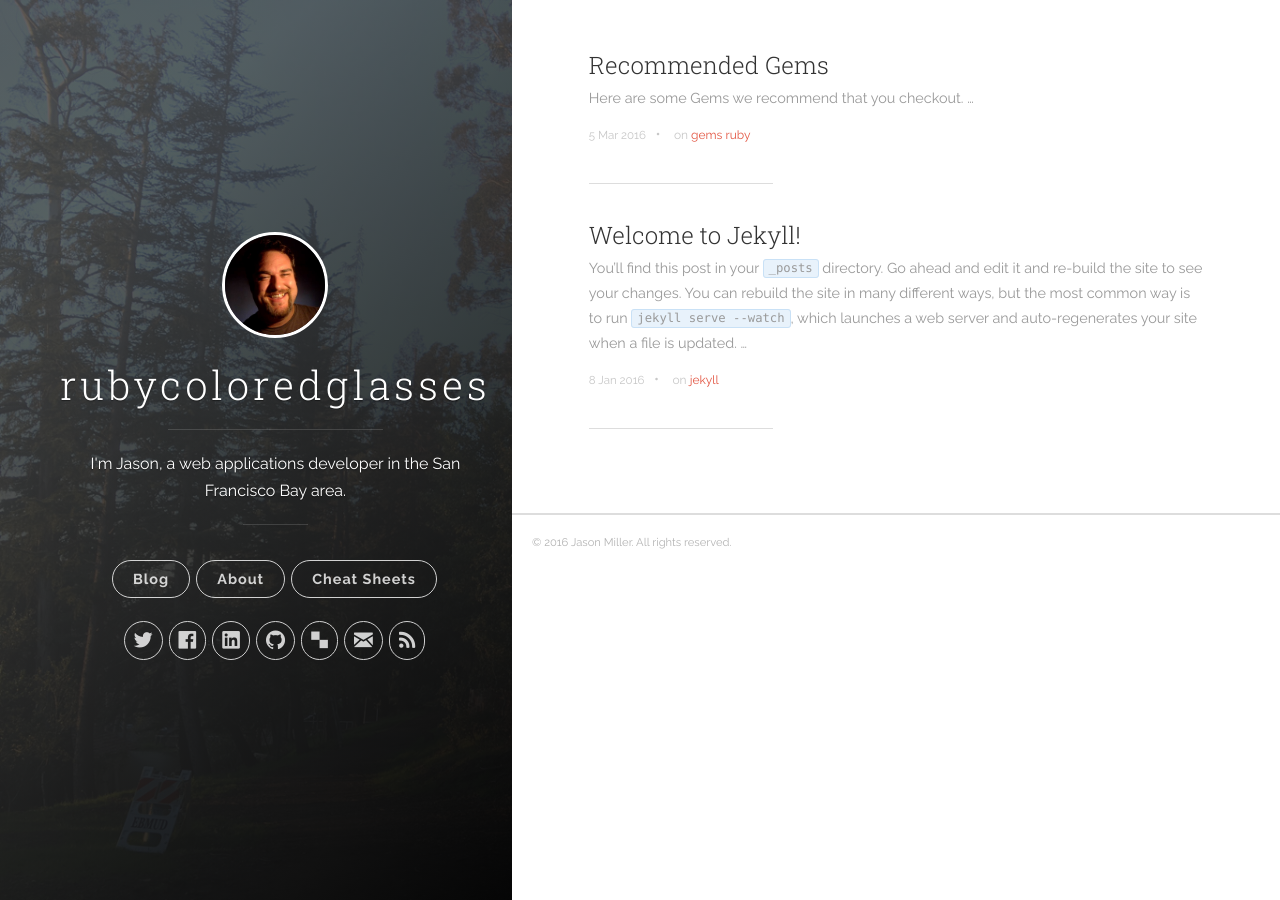
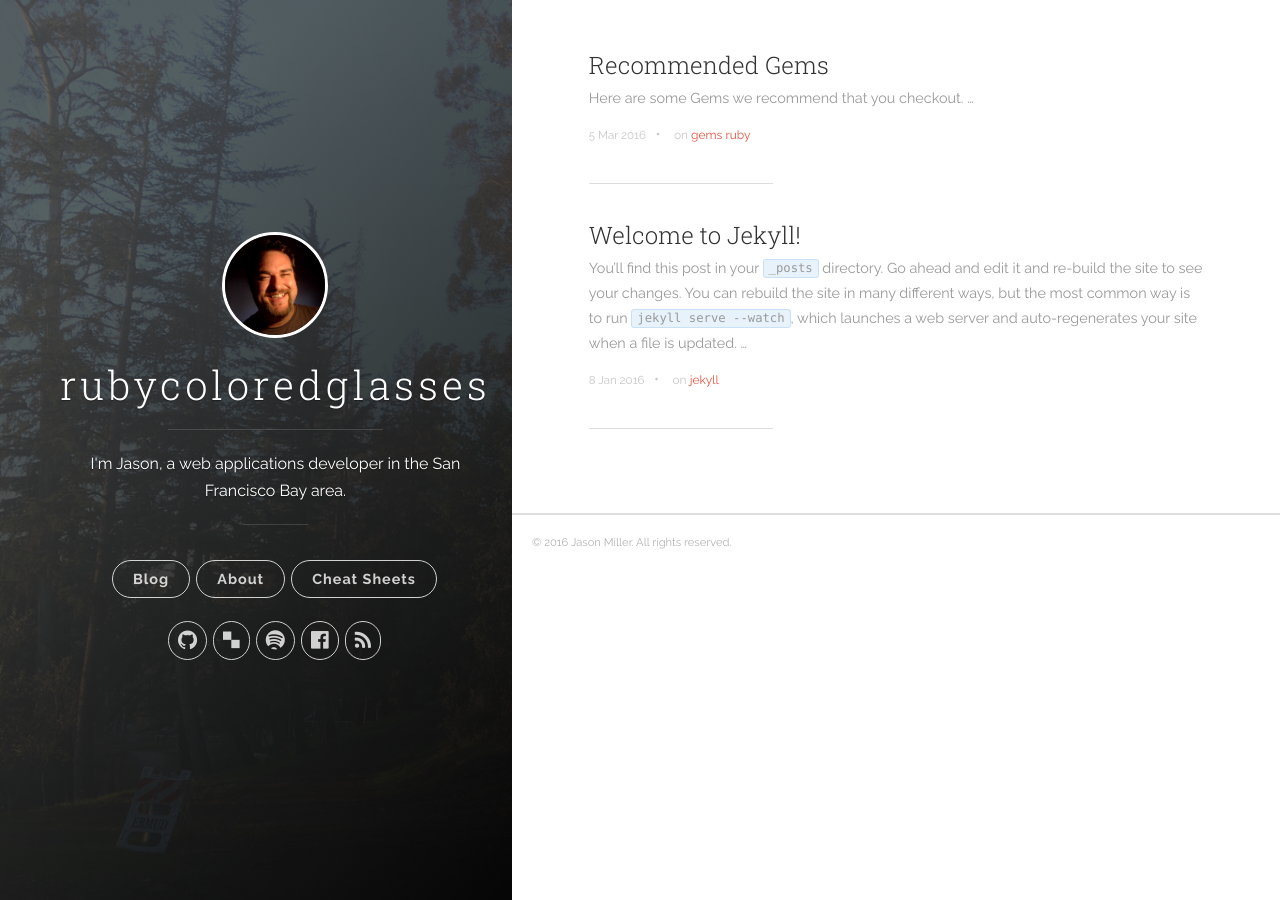
Before and after one commit to redconfetti/redconfetti.github.io, a Jekyll site: the page built from index.html, in a window 1280 px wide. Built offline with Jekyll 4.4.1, drawn with Linux system fonts in a browser that asks for light colours; nearby versions of some CDN libraries; the list of posts is cut into pages by our own code.

Commit message:
Adds Spotify social link support

```diff
--- a/_config.yml
+++ b/_config.yml
@@ -10,12 +10,16 @@ timezone: America/Los_Angeles
 
 author:
   name: 'Jason Miller'
-  email: jason@redconfetti.com
-  twitter_username: redconfetti
+  # email: jason@redconfetti.com
+  # twitter_username: redconfetti
+  # linkedin_username: redconfetti
   facebook_username: redconfetti
   github_username:  redconfetti
-  linkedin_username:  redconfetti
   delicious_username: redconfetti
+  spotify:
+    username: redconfetti
+    playlist_id: 03bKMoeCxREu1jKjPvCXwD
+    playlist_name: Music for Programming
 
 defaults:
   -
--- a/_includes/header.html
+++ b/_includes/header.html
@@ -29,12 +29,32 @@
           <nav class="cover-navigation navigation--social">
             <ul class="navigation">
 
-            {% if site.author.twitter_username %}
-              <!-- Twitter -->
+            {% if site.author.github_username %}
+              <!-- GitHub -->
               <li class="navigation__item">
-                <a href="http://twitter.com/{{ site.author.twitter_username }}" title="@{{ site.author.twitter_username }} on Twitter" target="_blank">
-                  <i class="icon icon-social-twitter"></i>
-                  <span class="label">Twitter</span>
+                <a href="https://www.github.com/{{ site.author.github_username }}" title="{{ site.author.github_username }} on GitHub" target="_blank">
+                  <i class="icon icon-social-github"></i>
+                  <span class="label">GitHub</span>
+                </a>
+              </li>
+            {% endif %}
+
+            {% if site.author.delicious_username %}
+              <!-- Delicious -->
+              <li class="navigation__item">
+                <a href="https://delicious.com/{{ site.author.delicious_username }}" title="{{ site.author.delicious_username }} on Delicious" target="_blank">
+                  <i class="icon icon-social-delicious"></i>
+                  <span class="label">Delicious</span>
+                </a>
+              </li>
+            {% endif %}
+
+            {% if site.author.spotify.username %}
+              <!-- Spotify -->
+              <li class="navigation__item">
+                <a href="https://play.spotify.com/user/{{ site.author.spotify.username }}/playlist/{{ site.author.spotify.playlist_id }}" title="{{ site.author.spotify.playlist_name }} on Spotify" target="_blank">
+                  <i class="icon icon-social-spotify"></i>
+                  <span class="label">Spotify</span>
                 </a>
               </li>
             {% endif %}
@@ -49,32 +69,22 @@
               </li>
             {% endif %}
 
+            {% if site.author.twitter_username %}
+              <!-- Twitter -->
+              <li class="navigation__item">
+                <a href="http://twitter.com/{{ site.author.twitter_username }}" title="@{{ site.author.twitter_username }} on Twitter" target="_blank">
+                  <i class="icon icon-social-twitter"></i>
+                  <span class="label">Twitter</span>
+                </a>
+              </li>
+            {% endif %}
+
             {% if site.author.linkedin_username %}
               <!-- LinkedIn -->
               <li class="navigation__item">
                 <a href="https://www.linkedin.com/in/{{ site.author.linkedin_username }}" title="{{ site.author.linkedin_username }} on LinkedIn" target="_blank">
                   <i class="icon icon-social-linkedin"></i>
                   <span class="label">LinkedIn</span>
-                </a>
-              </li>
-            {% endif %}
-
-            {% if site.author.github_username %}
-              <!-- GitHub -->
-              <li class="navigation__item">
-                <a href="https://www.github.com/{{ site.author.github_username }}" title="{{ site.author.github_username }} on GitHub" target="_blank">
-                  <i class="icon icon-social-github"></i>
-                  <span class="label">GitHub</span>
-                </a>
-              </li>
-            {% endif %}
-
-            {% if site.author.delicious_username %}
-              <!-- GitHub -->
-              <li class="navigation__item">
-                <a href="https://delicious.com/{{ site.author.delicious_username }}" title="{{ site.author.delicious_username }} on Delicious" target="_blank">
-                  <i class="icon icon-social-delicious"></i>
-                  <span class="label">Delicious</span>
                 </a>
               </li>
             {% endif %}
```
